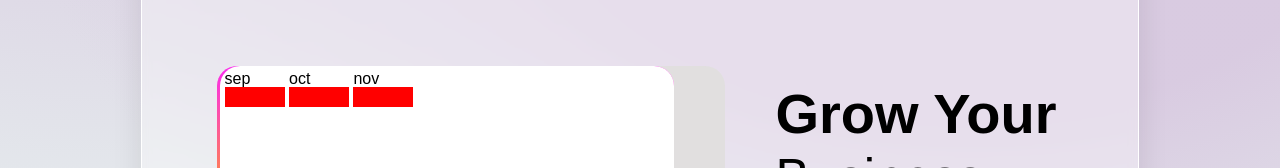
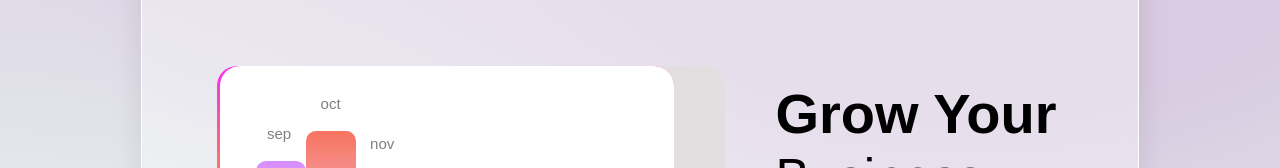
Before and after one commit to mohammadm938/agancy-landing-page, a plain HTML site: page index.html in a window 1280 px wide. Shown: the part 625-793 px from the top of the page. Drawn offline with Linux system fonts and the light colour scheme.

Commit message:
finish charts

```diff
--- a/css/styles.css
+++ b/css/styles.css
@@ -325,7 +325,7 @@ body {
 #footer-content .left .gray-box {
   background-color: #e1dfdf;
   border-radius: 20px;
-  height: 210px;
+  height: 220px;
 }
 #footer-content .left .rgb-box {
   width: 90%;
@@ -337,7 +337,6 @@ body {
     hsla(12, 98.8%, 67.5%, 1) 50%,
     hsla(304, 97.2%, 57.6%, 1) 100%
   );
-
   padding-left: 3px;
 }
 #footer-content .left .box {
@@ -347,14 +346,67 @@ body {
   height: 100%;
   padding: 5px;
 }
+
+#footer-content .left .charts {
+  float: left;
+  width: 50%;
+  height: 100%;
+  position: relative;
+  text-align: center;
+  margin-left: -40px;
+}
+
 #footer-content .left .charts div {
   display: inline-block;
 }
 #footer-content .left .charts span {
-  display: block;
+  display: inline-block;
+  position: relative;
+  top: 25px;
+  left: 35px;
+  font-size: 0.94rem;
+  color: rgba(0, 0, 0, 0.5);
 }
 #footer-content .left .charts .chart-bg {
-  background-color: red;
-  width: 60px;
-  height: 20px;
+  border-radius: 10px;
+  width: 50px;
+  position: absolute;
+  bottom: 0;
 }
+#footer-content .left .charts .chart-1 span {
+  top: 55px;
+}
+
+#footer-content .left .charts .chart-3 span {
+  top: 65px;
+}
+#footer-content .left .charts .chart-2 {
+  margin-left: 25px;
+}
+#footer-content .left .charts .chart-3 {
+  margin-left: 25px;
+}
+#footer-content .left .charts .chart-1 .chart-bg {
+  background-image: linear-gradient(
+    0deg,
+    hsla(278, 95.1%, 92%, 1) 0%,
+    hsla(279, 98.3%, 77.5%, 1) 100%
+  );
+  height: 120px;
+}
+#footer-content .left .charts .chart-2 .chart-bg {
+  background-image: linear-gradient(
+    0deg,
+    hsla(278, 95.1%, 92%, 1) 0%,
+    hsla(8, 90.5%, 67.1%, 1) 100%
+  );
+  height: 150px;
+}
+#footer-content .left .charts .chart-3 .chart-bg {
+  background-image: linear-gradient(
+    0deg,
+    hsla(278, 95.1%, 92%, 1) 0%,
+    hsla(205, 82.4%, 73.3%, 1) 100%
+  );
+  height: 110px;
+}
```
